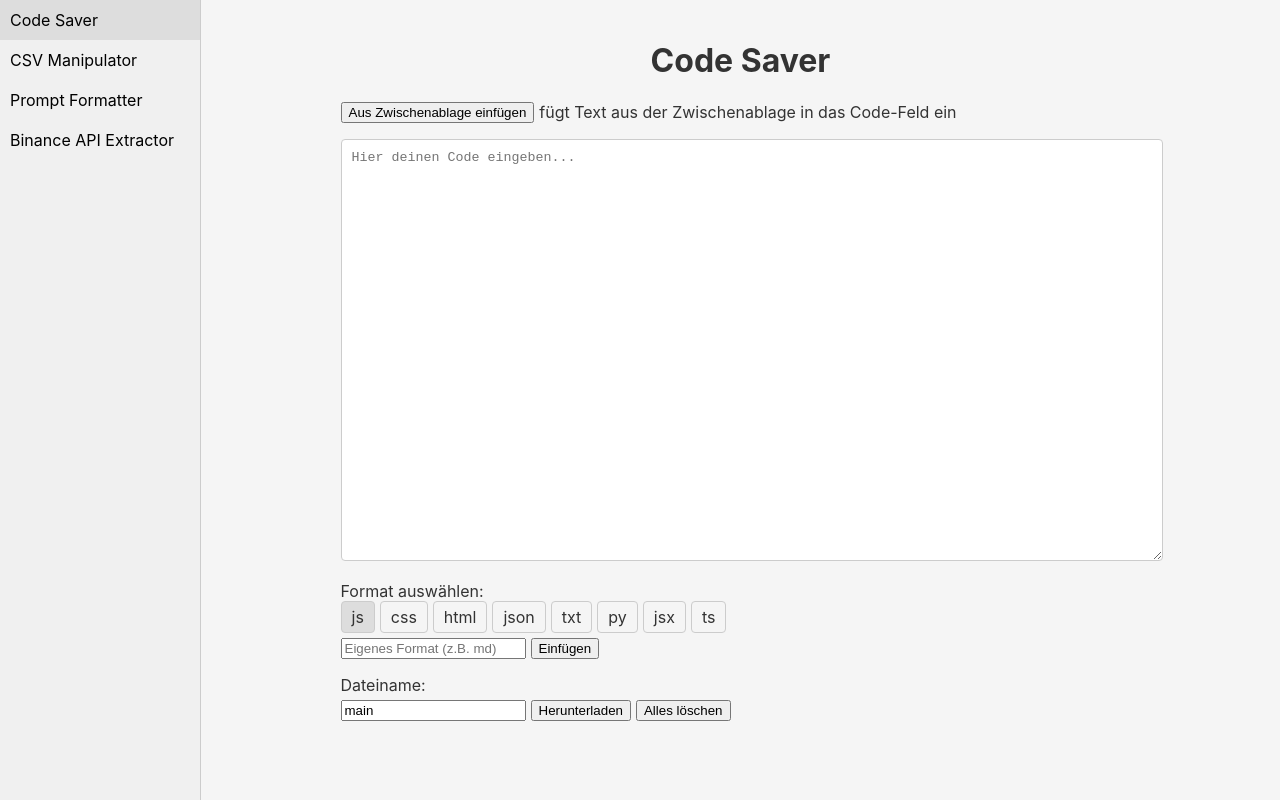
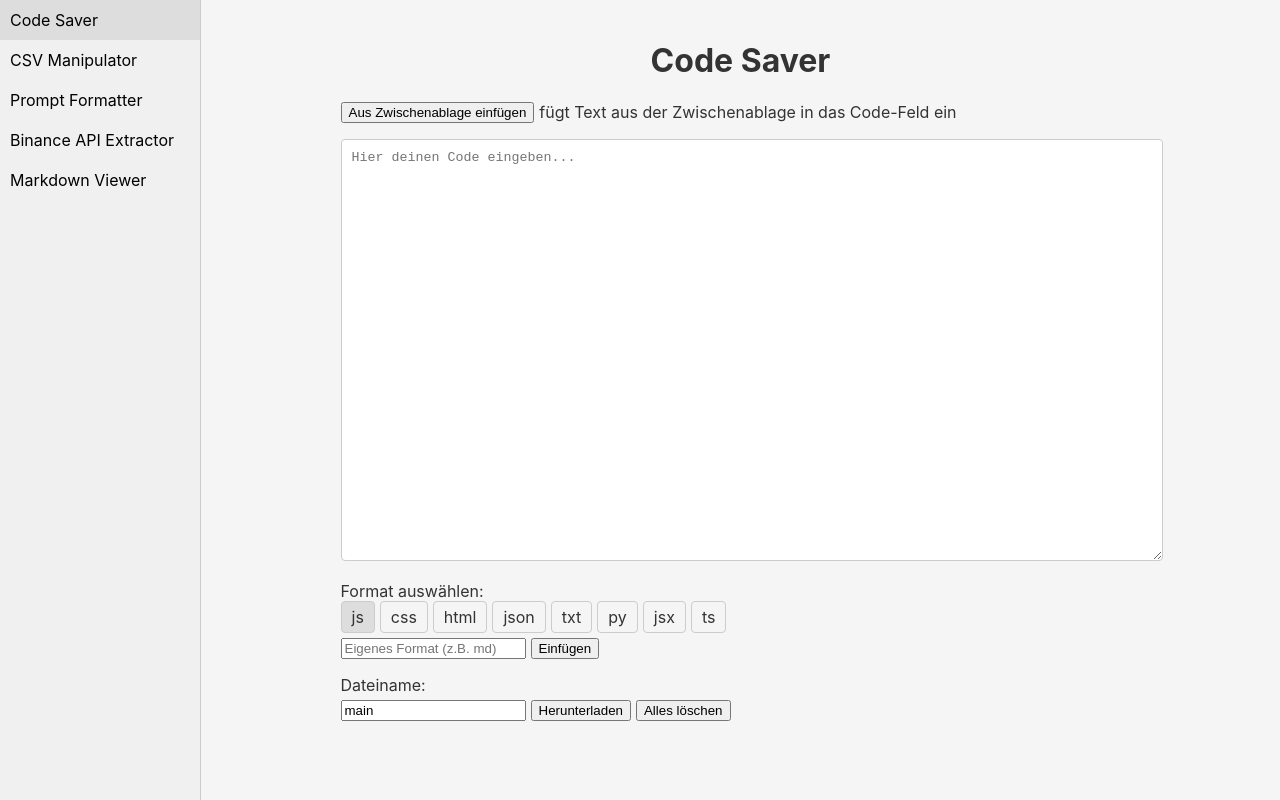
Before and after one commit to is-noname/html_toolbox, a plain HTML site: page main.html in a window 1280 px wide. Drawn offline with Linux system fonts and the light colour scheme.

Commit message:
update main.html

```diff
--- a/main.html
+++ b/main.html
@@ -61,6 +61,7 @@
             { name: 'CSV Manipulator', file: 'tools/csv_manipulator.html' },
             { name: 'Prompt Formatter', file: 'tools/prompt_formatter.html' },
             { name: 'Binance API Extractor', file: 'tools/binance_api_data_extractor.html' },
+            { name: 'Markdown Viewer', file: 'tools/markdown_viewer.html' },
             // Weitere Tools hier hinzufügen, z.B.
             // { name: 'Tool 2', file: 'tools/tool2.html' }
         ];
```
